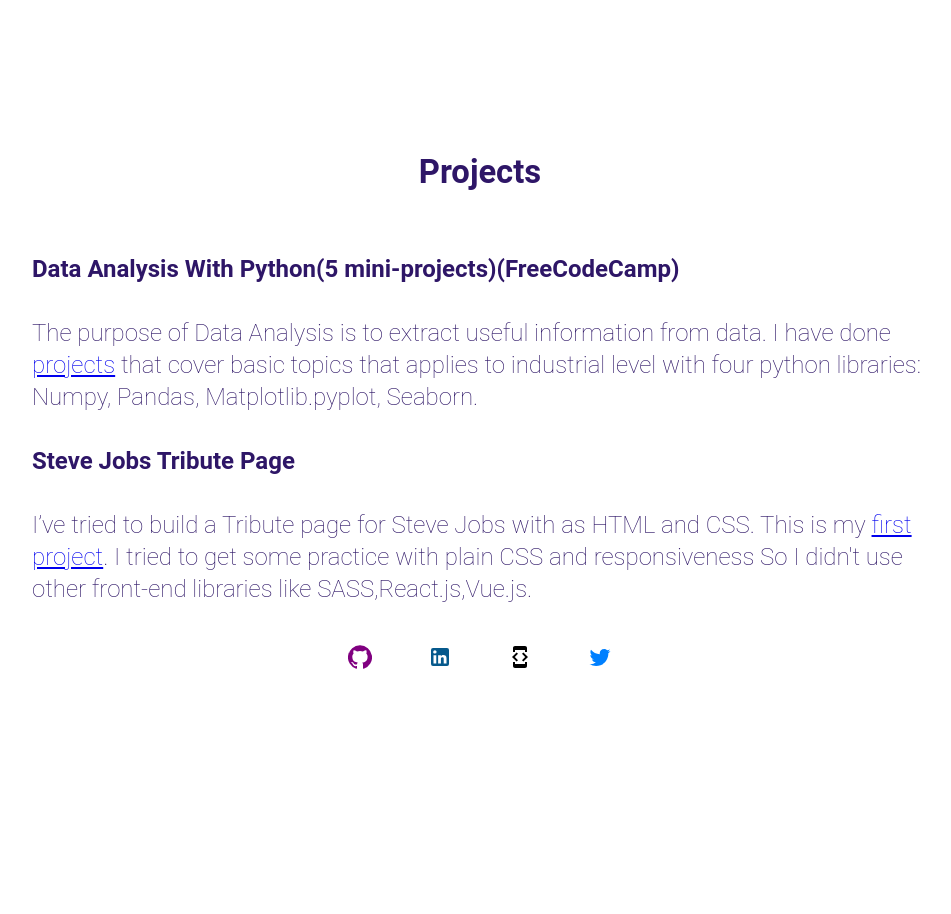
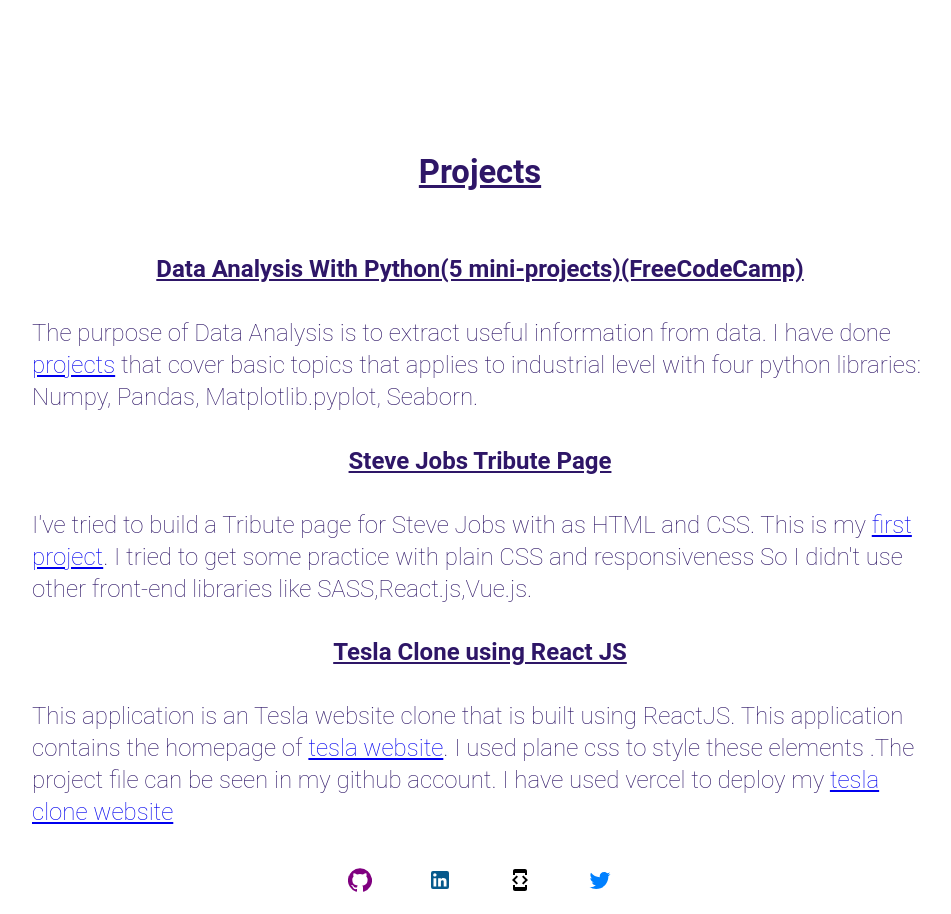
Before and after one commit to Balakumaran51/Balakumaran51-ShapeAI_React_Basics_Balakumaran_M, a React (Create React App) app: page /Projects in a window 1280 px wide. Shown: the part 500-1414 px from the top of the page, without its empty margins (160-1111 px from the left). Before the commit the page ends 1191 px from the top, so only its background shows below. Built offline with nearby package versions, Linux system fonts and the light colour scheme.

Commit message:
Update Projects.js

```diff
--- a/src/components/Projects.js
+++ b/src/components/Projects.js
@@ -5,10 +5,10 @@
 const theme = createMuiTheme({
     palette: {
       primary: {
-        main:"#2e1667",
+        main:"rgb(0,0,0)",
       },
       secondary: {
-        main:"#c7d8ed",
+        main:"rgb(0,0,0)",
       },
     },
     typography: {
@@ -19,11 +19,15 @@
         fontWeight: 600,
         fontSize: 28,
         lineHeight: '2rem',
+        textAlign: 'center',
         },
       h5: {
         fontWeight: 100,
         lineHeight: '2rem',
       },
+      p:{
+
+      }
     },
   });
 
@@ -35,7 +39,8 @@
     bigSpace: {
       display: "flex",
       flexWrap: "wrap",
-      justifyContent: "center"
+      justifyContent: "center",
+      textDecoration: "underline",
     },
     littleSpace:{
       marginTop: "0.4rem",
@@ -49,12 +54,14 @@
        <h3>Projects</h3></Typography>
        <Typography variant="h5" className={classes.littleSpace} color="primary">
 
-       <h4>Data Analysis With Python(5 mini-projects)(FreeCodeCamp)</h4>
+       <h4 className={classes.bigSpace}>Data Analysis With Python(5 mini-projects)(FreeCodeCamp)</h4>
        <p>The purpose of Data Analysis is to extract useful information from data. I have done <a href='https://github.com/Balakumaran51/freecodecamp-projects'>projects</a> that cover basic topics that applies to industrial level with four python libraries: Numpy, Pandas, Matplotlib.pyplot, Seaborn.</p>
 
-       <h4>Steve Jobs Tribute Page</h4>
-       <p>I’ve tried to build a Tribute page for Steve Jobs with as HTML and CSS. This is my <a href='https://codepen.io/balakumaran51/pen/NWgKwgr'>first project</a>. I tried to get some practice with plain CSS and responsiveness So I didn't use other front-end libraries like SASS,React.js,Vue.js.</p>
+       <h4 className={classes.bigSpace}>Steve Jobs Tribute Page</h4>
+       <p>I've tried to build a Tribute page for Steve Jobs with as HTML and CSS. This is my <a href='https://codepen.io/balakumaran51/pen/NWgKwgr'>first project</a>. I tried to get some practice with plain CSS and responsiveness So I didn't use other front-end libraries like SASS,React.js,Vue.js.</p>
 
+       <h4 className={classes.bigSpace}>Tesla Clone using React JS</h4>
+       <p>This application is an Tesla website clone that is built using ReactJS. This application contains the homepage of <a href="https://www.tesla.com/">tesla website</a>. I used plane css to style these elements .The project file can be seen in my github account. I have used vercel to deploy my <a href="https://tesla-website-clone.vercel.app">tesla clone website</a></p>
        </Typography>
        <Footer/>
 
```
